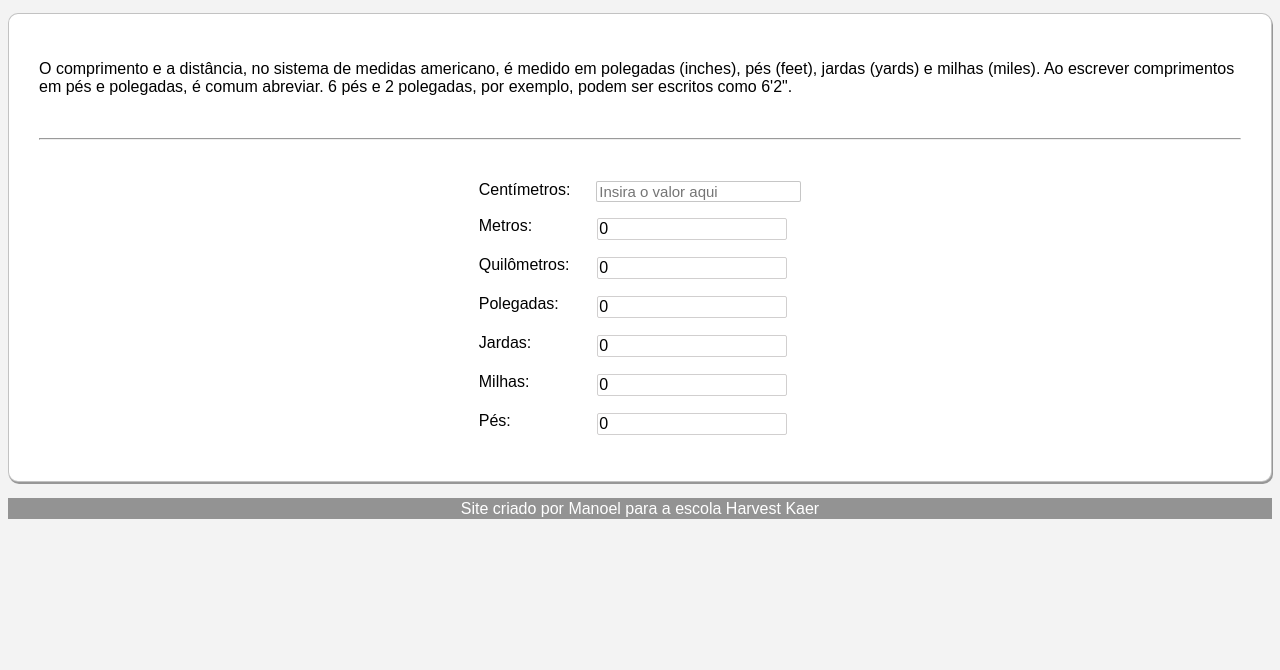
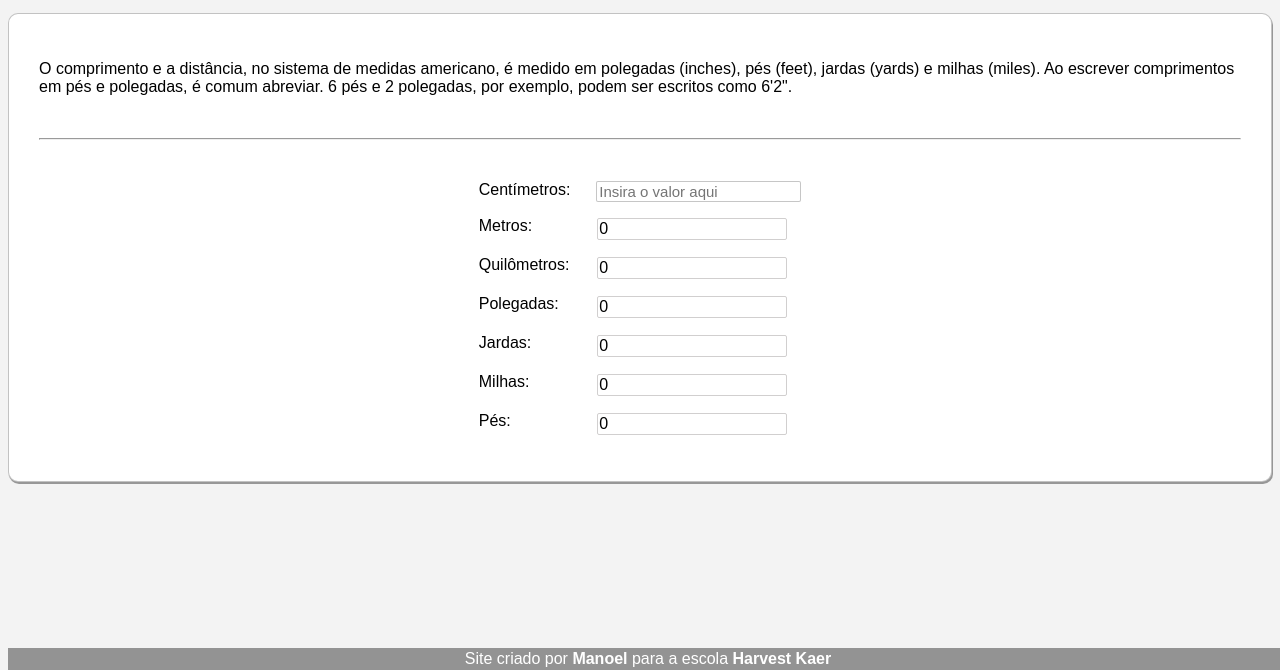
Before and after one commit to monteiromanoel/projeto-faculdade, a plain HTML site: page html/pg2.html in a window 1280 px wide. Shown: the part 130-800 px from the top of the page. Drawn offline with Linux system fonts and the light colour scheme.

Commit message:
some updates

```diff
--- a/css/style.css
+++ b/css/style.css
@@ -39,6 +39,11 @@ header {
     text-align: center;
     height: 8em;
     padding: 10px;
+}
+.header-index > h1 {
+    margin: auto;
+    text-align: center;
+    padding: auto;
 
 }
 /*.header-index {
@@ -203,9 +208,16 @@ footer {
     background-color: rgba(0, 0, 0, 0.395);
     color: white;
     text-align: center;
+    position: fixed;
+    bottom: 0;
+    width: 100vw;
+    height: fit-content;
+
+
 }
 footer > p {
-    padding: 1.5px;
+    padding: auto;
+    margin: 2px;
 }
 .link-footer:hover{
     color: blue;
--- a/html/pg2.html
+++ b/html/pg2.html
@@ -128,8 +128,7 @@
         </div>
     </main>
     <footer>
-        <p>Site criado por <a href="https://github.com/monteiromanoel" target="_blank">Manoel</a> para a escola <a
-                href="https://m.facebook.com/people/Harvest-Kaer/100068662746449/" target="_blank">Harvest Kaer</a></p>
+        <p>Site criado por <a href="https://github.com/monteiromanoel" target="_blank" class="link-footer"><b>Manoel</b></a> para a escola <a href="https://m.facebook.com/people/Harvest-Kaer/100068662746449/" target="_blank" class="link-footer"><b>Harvest Kaer</b></a></p>
     </footer>
 </body>
 
```
Also changed, not shown: html/index.html (+2 -2 lines), html/pg3.html (+1 -1 lines), html/pg4.html (+1 -1 lines), html/pg5.html (+1 -1 lines).
